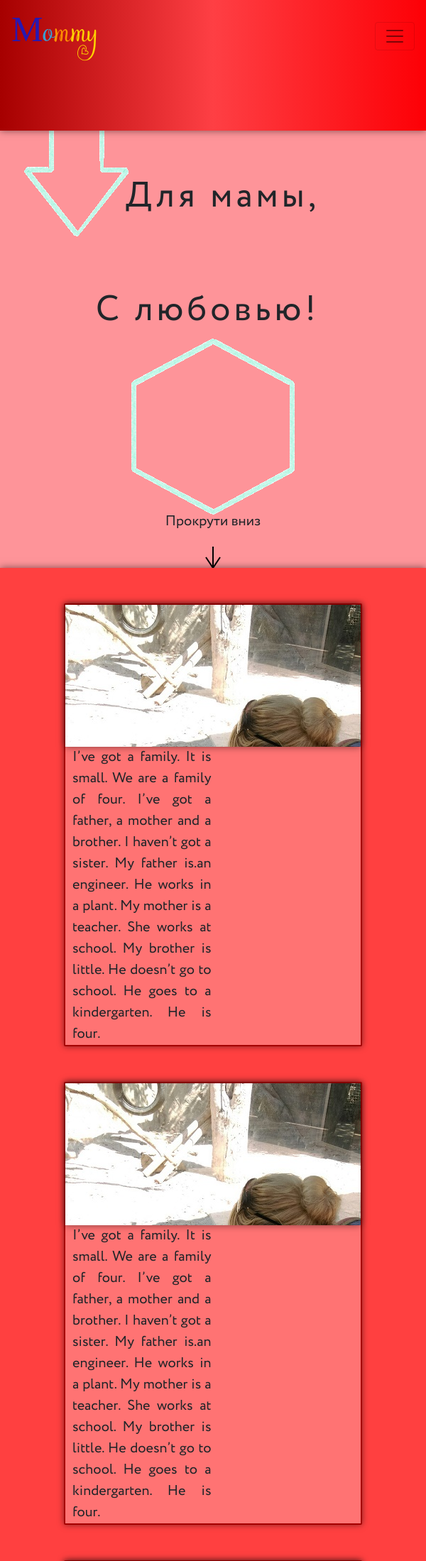
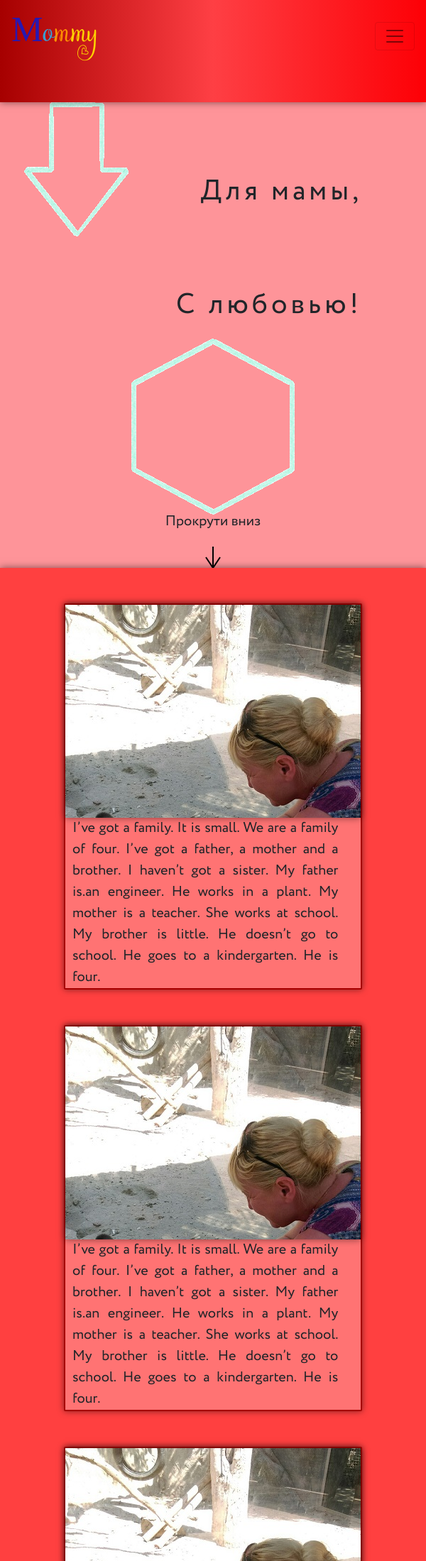
Before and after one commit to AndeyGordeev/forMom, a Flask app: page / in a window 600 px wide. Shown: the top 2199 px of the page at 71% size. Run offline with Flask 2, Linux system fonts and the light colour scheme; some libraries are stand-ins or nearby versions.

Commit message:
all good

```diff
--- a/static/css/style.css
+++ b/static/css/style.css
@@ -176,7 +176,7 @@ svg {
 	animation-duration: 0.5s;
 }
 
-@media screen and (min-width: 0px) and (max-width: 600px) {
+@media screen and (min-width: 0px) and (max-width: 990px) {
 	.text {
 		font-size: 40px;
 		text-align: center;
@@ -205,28 +205,11 @@ svg {
 		animation-name: none;
 	}
 	.postImage {
-		height: 200px;
+		height: 300px;
 		width: 100%;
 	}
-}
-
-
-@media screen and (min-width: 500px) and (max-width: 990px) {
-	.text {
-		font-size: 50px;
-		right: 25%;
-		animation-duration: 3s;
-	}
-	.rectangle {
-		height: 23%;
-	}
-	.collapse {
-		background-color: rgba(166,0,0,1);
-		animation-name: collapse;
-		animation-duration: 1s;
-	}
-	.hallo {
-		animation-name: none;
+	.textPost {
+		width: 90%;
 	}
 }
 
--- a/static/js/parallax.js
+++ b/static/js/parallax.js
@@ -1,5 +1,5 @@
 $(document).ready(function(){
-    $('div[data-type="backgroundPost"]').each(function(){
+    $('.postImage[data-type="backgroundPost"]').each(function(){
         if ($('body').width() > 990)
         {
             var $bgobj = $(this); // создаем объект
@@ -14,7 +14,7 @@ $(document).ready(function(){
         };
     });
 
-    $('div[data-type="background"]').each(function(){
+    $('.back[data-type="background"]').each(function(){
         if ($('body').width() > 990)
         {
             var $bgobj = $(this); // создаем объект
```
Also changed, not shown: static/shapes.svg (added).
